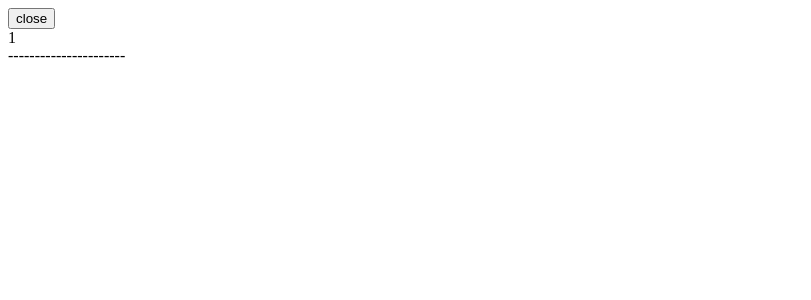
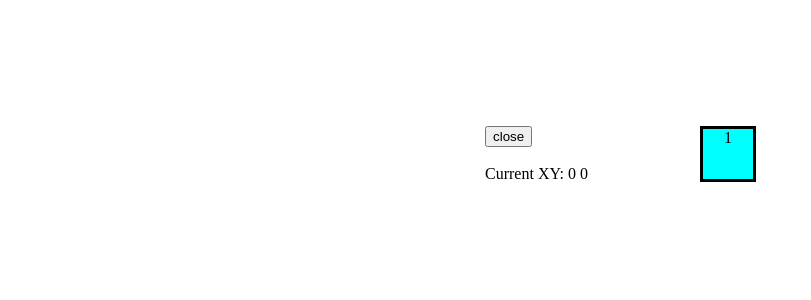
Before and after one commit to IssayevChingiz/PascalTriangle, a React (Create React App) app: page /triangle/1 in a window 1280 px wide. Shown: the top 300 px of the page, without its empty margins (0-811 px from the left). Built offline with nearby package versions, Linux system fonts and the light colour scheme; the HTML template or start-up script is replaced by a standard one.

Commit message:
Styling added, triangle displaying algorithm refactored

```diff
--- a/src/App.js
+++ b/src/App.js
@@ -1,4 +1,3 @@
-import "./styles.css";
 import { Route, Switch } from "react-router-dom";
 import Main from "./Main";
 import Triangle from "./Triangle";
--- a/src/Main.js
+++ b/src/Main.js
@@ -1,19 +1,14 @@
-import "./styles.css";
 import Button from "./components/Button";
+import styles from "./css/main.module.css";
 export default function App() {
   let arr = [1, 2, 3, 4, 5, 6, 7, 8, 9];
   return (
-    <div
-      style={{
-        display: "grid",
-        gridTemplateColumns: "0.5fr 0.5fr 0.5fr",
-        gridColumnGap: "10px",
-        gridRowGap: "50px"
-      }}
-    >
-      {arr.map((val) => {
-        return <Button key={val} val={val} />;
-      })}
+    <div className={styles.cont}>
+      <div className={styles.child}>
+        {arr.map((val) => {
+          return <Button key={val} val={val} />;
+        })}
+      </div>
     </div>
   );
 }
--- a/src/Triangle.js
+++ b/src/Triangle.js
@@ -1,8 +1,11 @@
 import { useEffect, useState } from "react";
 import { useParams, Link } from "react-router-dom";
+import Row from "./components/Row";
+import styles from "./css/triangle.module.css";
 export default function Triangle() {
   let { num } = useParams();
   const [arr1, setArr1] = useState([]);
+  const [xyVal, SetXYVal] = useState([0, 0]);
 
   useEffect(() => {
     if (num === 1) return [[1]];
@@ -23,19 +26,29 @@ export default function Triangle() {
   }, [num]);
 
   return (
-    <div>
+    <div className={styles.mainCont}>
+      <div className={styles.childCont}>
+        <div style={{ minWidth: "200px" }}>
           <Link to={`/`}>
             <button>close</button>
           </Link>
+          <br />
+          <br />
+          Current XY: {xyVal[0]} {xyVal[1]}
+        </div>
 
+        <div>
           {arr1 ? (
             arr1.map((items, index) => {
               return (
                 <div key={index}>
-              {items.map((subItems, sIndex) => {
-                return <div key={sIndex}> {subItems} </div>;
-              })}
-              ----------------------
+                  <Row
+                    setXYVal={SetXYVal}
+                    arr={items}
+                    indexUp={index}
+                    key={index}
+                  />
+                  <br />
                 </div>
               );
             })
@@ -43,5 +56,7 @@ export default function Triangle() {
             <h1>loading</h1>
           )}
         </div>
+      </div>
+    </div>
   );
 }
--- /dev/null
+++ b/src/components/Row.js
@@ -0,0 +1,34 @@
+import styles from "../css/row.module.css";
+export default function Row({ arr, indexUp, setXYVal }) {
+  return (
+    <div className={styles.cont}>
+      {arr.map((num, index) => {
+        return (
+          <div key={index}>
+            {index % 2 === 0 ? (
+              <div
+                className={styles.oddSquare}
+                key={index}
+                onClick={() => {
+                  setXYVal([index, indexUp]);
+                }}
+              >
+                {num}
+              </div>
+            ) : (
+              <div
+                className={styles.evenSquare}
+                key={index}
+                onClick={() => {
+                  setXYVal([index, indexUp]);
+                }}
+              >
+                {num}
+              </div>
+            )}
+          </div>
+        );
+      })}
+    </div>
+  );
+}
--- /dev/null
+++ b/src/css/main.module.css
@@ -0,0 +1,13 @@
+.cont {
+  display: flex;
+  justify-content: center;
+  align-items: center;
+  margin-top: 10%;
+}
+
+.child {
+  display: grid;
+  grid-template-columns: 0.05fr 0.05fr 0.05fr;
+  grid-column-gap: 10px;
+  grid-row-gap: 30px;
+}
--- /dev/null
+++ b/src/css/row.module.css
@@ -0,0 +1,25 @@
+.cont {
+  display: flex;
+  text-align: center;
+  justify-content: center;
+}
+
+.oddSquare {
+  border: solid black;
+  min-height: 50px;
+  min-width: 50px;
+  text-align: center;
+  background-color: aqua;
+  margin-left: 5px;
+  margin-right: 5px;
+}
+
+.evenSquare {
+  border: solid black;
+  min-height: 50px;
+  min-width: 50px;
+  text-align: center;
+  background-color: green;
+  margin-left: 5px;
+  margin-right: 5px;
+}
--- /dev/null
+++ b/src/css/triangle.module.css
@@ -0,0 +1,13 @@
+.mainCont {
+  display: flex;
+  justify-content: center;
+  align-items: center;
+  margin-top: 10%;
+}
+
+.childCont {
+  display: grid;
+  grid-template-columns: 0.5fr 0.5fr;
+  grid-column-gap: 10px;
+  grid-row-gap: 30px;
+}
--- a/src/styles.css
+++ /dev/null
@@ -1,4 +0,0 @@
-.App {
-  font-family: sans-serif;
-  text-align: center;
-}
```
Lines whose indentation alone changed are shown as unchanged.
